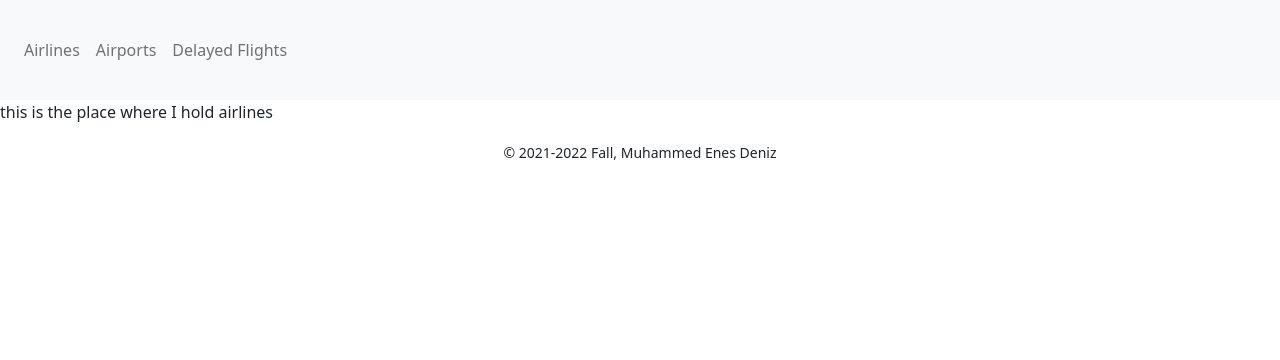
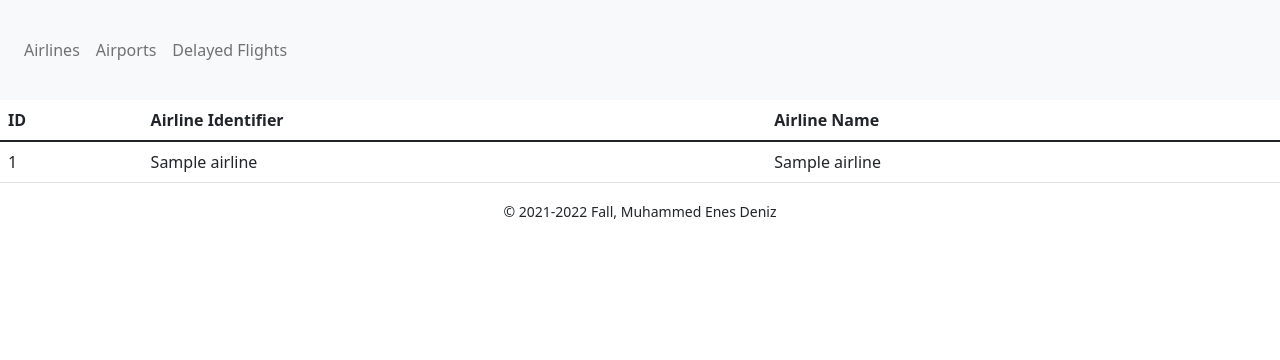
Before and after one commit to MEnesDeniz/Database-Systems, a Flask app: page /airlines in a window 1280 px wide. Shown: the top 360 px of the page. Run offline with Flask 2, Linux system fonts and the light colour scheme; a database or web service that is not in the repository returns one stand-in record (values such as "Sample title"); some libraries are stand-ins or nearby versions.

Commit message:
Post Method for airlines

```diff
--- a/templates/airlines_page.html
+++ b/templates/airlines_page.html
@@ -1,7 +1,23 @@
 {% extends "layout.html" %}
 
 {%block subject%}
-<p>
-    this is the place where I hold airlines
-</p>
+
+<table class="table">
+    <thead>
+      <tr>
+        <th scope="col">ID</th>
+        <th scope="col">Airline Identifier</th>
+        <th scope="col">Airline Name</th>
+      </tr>
+    </thead>
+    <tbody>
+        {% for airlines in list_airlines%}
+      <tr>
+        <td>{{airlines[0]}}</td>
+        <td>{{airlines[1]}}</td>
+        <td>{{airlines[2]}}</td>
+      </tr>
+      {% endfor %}
+  </table>
+
 {%endblock subject%}
--- a/views/airlines.py
+++ b/views/airlines.py
@@ -1,8 +1,14 @@
 from flask import Blueprint, request, render_template
-
+import psycopg2 as db
+import os
 
 airlines = Blueprint('airlines',import_name=__name__,template_folder="templates")
 
-@airlines.route("/airlines")
+@airlines.route("/airlines",  methods=["GET", "POST"])
 def airlines_page():
-    return render_template("airlines_page.html")
+    connection = db.connect(os.getenv("DATABASE_URL"))
+    cur = connection.cursor()
+    cur.execute("SELECT * FROM airlines")
+    list_airlines = cur.fetchall()
+    cur.close()
+    return render_template("airlines_page.html", list_airlines = list_airlines)
```
